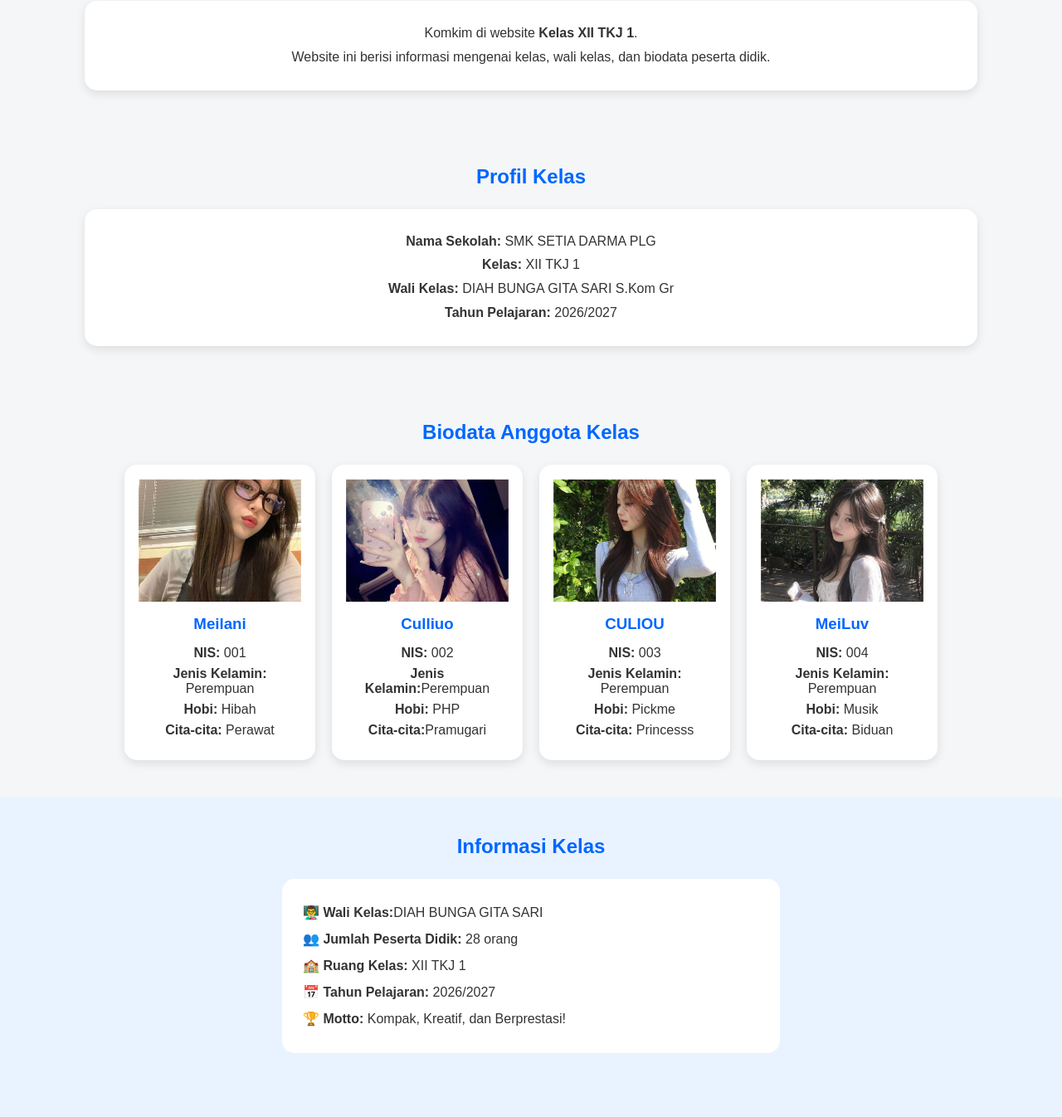
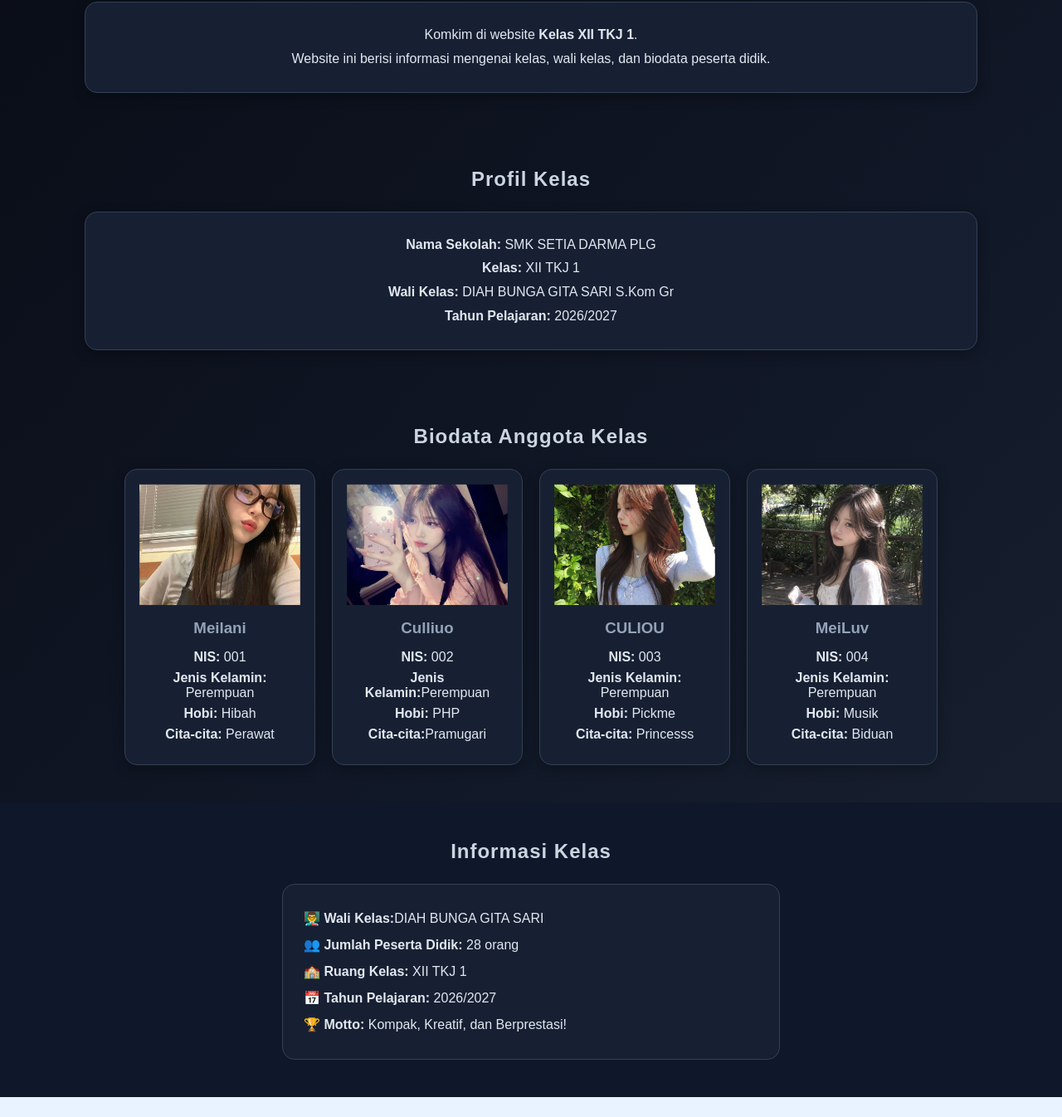
Before and after one commit to ilyYyTraa/ilyyas, a plain HTML site: page index.html in a window 1280 px wide. Shown: the part 320-1666 px from the top of the page at 83% size. Drawn offline with Linux system fonts and the light colour scheme.

Commit message:
Update index.html

```diff
--- a/index.html
+++ b/index.html
@@ -14,15 +14,19 @@
         }
 
         body {
-            background: #f4f6f8;
-            color: #333;
+                background: linear-gradient(135deg, #080b14, #111827, #202938);
+
+                color: #f1f5f9;
+
         }
 
         header {
-            background: linear-gradient(135deg, #0066ff, #00bfff);
-            color: white;
+    background: linear-gradient(135deg, #080b14, #273449);
+    color: #ffffff;
     text-align: center;
     padding: 50px 20px;
+    border-bottom: 1px solid #64748b;
+
         }
 
         header h1 {
@@ -48,7 +52,9 @@
         }
 
         nav a:hover {
-            color: #00bfff;
+
+          color: #cbd5e1;
+
         }
 
         section {
@@ -57,17 +63,22 @@
 
         h2 {
          text-align: center;
-            color: #0066ff;
+         color: #cbd5e1;
          margin-bottom: 25px;
+         letter-spacing: 1px;
+
         }
 
         .profil {
-            background: white;
+    background: #172033;
+    color: #e2e8f0;
     padding: 25px;
     border-radius: 15px;
     text-align: center;
-            box-shadow: 0 4px 12px rgba(0,0,0,0.1);
+    border: 1px solid #334155;
+    box-shadow: 0 4px 15px rgba(0,0,0,0.3);
     line-height: 1.8;
+
         }
 
         .anggota {
@@ -78,12 +89,15 @@
         }
 
         .card {
-            background: white;
+    background: #172033;
+    color: #e2e8f0;
     width: 230px;
     padding: 20px;
     text-align: center;
     border-radius: 15px;
-            box-shadow: 0 4px 12px rgba(0,0,0,0.1);
+    border: 1px solid #334155;
+    box-shadow: 0 4px 15px rgba(0,0,0,0.3);
+
         }
 
         .foto {
@@ -105,8 +119,9 @@
         }
 
         .card h3 {
-            color: #0066ff;
+       color: #94a3b8;
       margin: 15px 0;
+
         }
 
         .card p {
@@ -114,13 +129,16 @@
         }
 
         .info {
-            background: #e8f3ff;
+          background: #0f172a;
+
         }
 
         .info-box {
             max-width: 600px;
             margin: auto;
-            background: white;
+            background: #172033;
+            color: #e2e8f0;
+            border: 1px solid #334155;
             padding: 25px;
             border-radius: 15px;
             line-height: 2;
```
Lines whose indentation alone changed are shown as unchanged.
